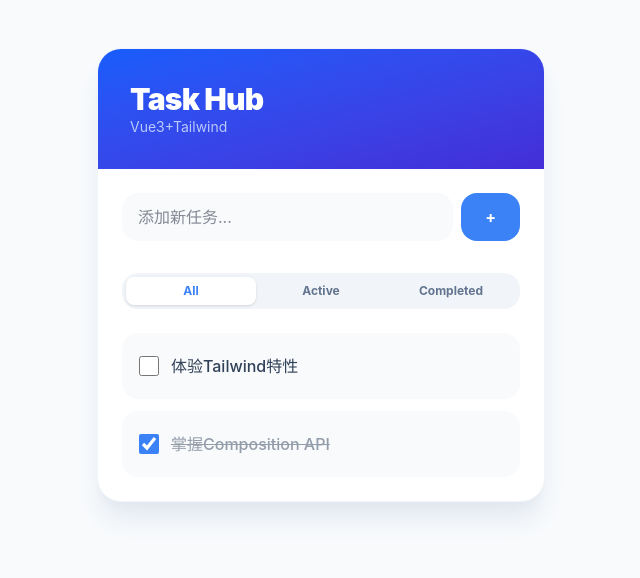
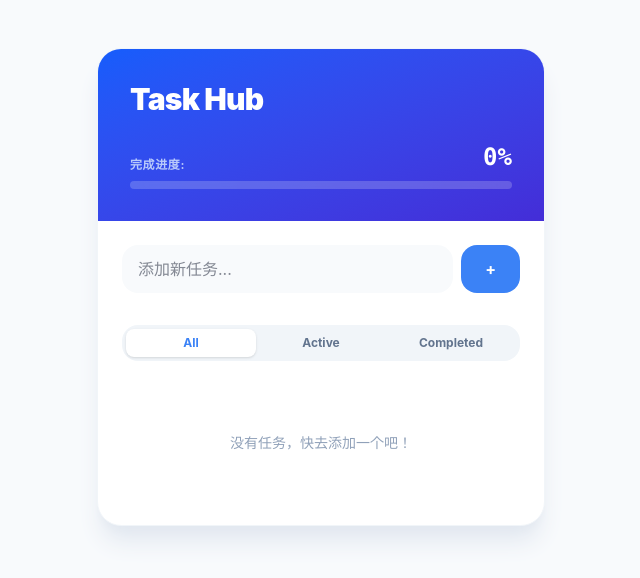
Before and after one commit to A1iang-xu/task-hub, a Vue app in the folder task-hub/: page / in a window 1280 px wide. Shown: the top 578 px of the page, without its empty margins (319-959 px from the left). Built offline with nearby package versions, Linux system fonts and the light colour scheme.

Commit message:
4.Pinia状态管理及新增进度逻辑

```diff
--- a/task-hub/package.json
+++ b/task-hub/package.json
@@ -10,11 +10,13 @@
   },
   "dependencies": {
     "@tailwindcss/vite": "^4.2.4",
+    "pinia": "^3.0.4",
     "tailwindcss": "^4.2.4",
     "vue": "^3.5.32"
   },
   "devDependencies": {
     "@vitejs/plugin-vue": "^6.0.6",
+    "@vue/devtools-kit": "^8.1.1",
     "vite": "^8.0.10"
   }
 }
--- a/task-hub/src/App.vue
+++ b/task-hub/src/App.vue
@@ -1,36 +1,17 @@
 <script setup>
-import {ref, computed} from 'vue'
+import { storeToRefs } from 'pinia';
+import { useTaskStore } from './stores/taskStore';
 import TaskHeader from './components/TaskHeader.vue';
 import TaskInput from './components/TaskInput.vue';
 import TaskFilter from './components/TaskFilter.vue';
 import TaskItem from './components/TaskItem.vue';
-//1.任务数据模型:
-const tasks = ref([
-  {id: '1', title: '体验Tailwind特性', isCompleted: false},
-  {id: '2', title: '掌握Composition API', isCompleted: true}
-]);
-const newTaskTitle = ref(''); //新任务标题输入框绑定的变量
-const filter = ref('all'); //当前任务过滤条件
+//1.初始化任务状态管理
+const taskStore = useTaskStore();
+//2.解构出状态和方法，并使用storeToRefs包裹状态以保持响应式
+const { filter, filteredTasks } = storeToRefs(taskStore);
+const {addTask, removeTask, toggleTask} = taskStore;
+</script>
 
-//2.核心方法
-const handleAddTask = (title) => {
-  tasks.value.unshift({ id: crypto.randomUUID(), title, isCompleted: false });
-};
-const handleRemoveTask = (id) => {
-  tasks.value = tasks.value.filter(t => t.id !== id);
-};
-const handleToggleTask = (id) => {
-  const task = tasks.value.find(t => t.id === id);
-  if (task) task.isCompleted = !task.isCompleted;
-};
-
-  // 3.计算属性:根据当前过滤条件返回相应的任务列表
-const filteredTasks = computed(() => {
-  if (filter.value === 'active') return tasks.value.filter(t => !t.isCompleted);
-  if (filter.value === 'completed') return tasks.value.filter(t => t.isCompleted);
-  return tasks.value;
-});
-</script>
 
 <template>
   <div class="min-h-screen py-12 px-4">
@@ -38,7 +19,7 @@ const filteredTasks = computed(() => {
 <!-- //TaskHeader组件 -->
       <TaskHeader />
       <main class="p-6">
-        <TaskInput @add-task="handleAddTask" />
+        <TaskInput @add-task="addTask" />
         <TaskFilter v-model="filter" />
         <ul class="space-y-3">
           <TransitionGroup name="list">
@@ -46,8 +27,8 @@ const filteredTasks = computed(() => {
             v-for="task in filteredTasks"
             :key="task.id"
             :task="task"
-            @toggle="handleToggleTask"
-            @remove="handleRemoveTask"
+            @toggle="toggleTask"
+            @remove="removeTask"
           />
           </TransitionGroup>
         </ul>
--- a/task-hub/src/components/TaskHeader.vue
+++ b/task-hub/src/components/TaskHeader.vue
@@ -1,6 +1,35 @@
+<script setup>
+import { computed } from 'vue';
+import { storeToRefs } from 'pinia';
+import { useTaskStore } from '../stores/taskStore';
+//1.初始化任务状态管理
+const taskStore = useTaskStore();
+//2.解构出状态和方法，并使用storeToRefs包裹状态以保持响应式
+const { tasks } = storeToRefs(taskStore);
+//3.编写进度逻辑
+const progress = computed(() => {
+    const total = tasks.value.length;
+  if (total === 0) return 0;
+  const completedCount = tasks.value.filter(t => t.isCompleted).length;
+  return Math.round((completedCount / total) * 100);
+});
+
+</script>
+
+
 <template>
     <header class="bg-linear-to-br from-blue-600 to-indigo-700 p-8 text-white">
         <h1 class="text-3xl font-black tracking-tight">Task Hub</h1>
-        <p class="text-blue-100/80 text-sm">Vue3+Tailwind</p>
+        <div class="mt-6">
+            <div class="flex justify-between items-end mb-2">
+                <p class="text-blue-100/80 text-xs font-bold uppercase tracking-wider">完成进度: </p>
+                <span class="text-2xl font-mono font-black">{{ progress }}%</span>
+            </div>
+            <div class="h-2 w-full bg-white/20 rounded-full overflow-hidden backdrop-blur-sm">
+                <div class="h-full bg-white shadow-[0_0_15px_rgba(255,255,255,0.5)] transition-all duration-500 ease-out"
+                    :style="{ width: `${progress}%` }">
+                </div>
+            </div>
+        </div>
     </header>
 </template>
--- a/task-hub/src/main.js
+++ b/task-hub/src/main.js
@@ -1,5 +1,7 @@
 import { createApp } from 'vue'
+import {createPinia} from 'pinia'
+import App from './App.vue'
 import './style.css'
-import App from './App.vue'
 
-createApp(App).mount('#app')
+const pinia = createPinia()
+createApp(App).use(pinia).mount('#app')
--- /dev/null
+++ b/task-hub/src/stores/taskStore.js
@@ -0,0 +1,38 @@
+import { defineStore } from "pinia";
+import { ref, computed,watch } from "vue";
+export const useTaskStore = defineStore('task-store', () => {
+    //1.状态(State)
+    const savedTask = localStorage.getItem('my-tasks');
+    const tasks = ref(savedTask ? JSON.parse(savedTask) :[])
+    const filter = ref('all'); //当前任务过滤条件
+    //2.派生状态(Getters)
+        const filteredTasks = computed(() => {
+    if (filter.value === 'active') return tasks.value.filter(t => !t.isCompleted);
+    if (filter.value === 'completed') return tasks.value.filter(t => t.isCompleted);
+    return tasks.value;
+    })
+    //   3.核心方法(Actions)
+    const addTask = (title) => {
+    tasks.value.unshift({ id: crypto.randomUUID(), title, isCompleted: false });
+    }
+    const removeTask = (id) => {
+    tasks.value = tasks.value.filter(t => t.id !== id);
+    }
+    const toggleTask = (id) => {
+    const task = tasks.value.find(t => t.id === id);
+    if (task) task.isCompleted = !task.isCompleted;
+    }
+    //4.监听器(Watches)
+    watch(tasks, (newVal) => {
+    localStorage.setItem('my-tasks', JSON.stringify(newVal));
+    }, { deep: true })
+
+    return {
+    tasks,
+    filter,
+    filteredTasks,
+    addTask,
+    removeTask,
+    toggleTask
+    }
+})
```
Also changed, not shown: 1 other file (tests, documents, lock files or other folders).
